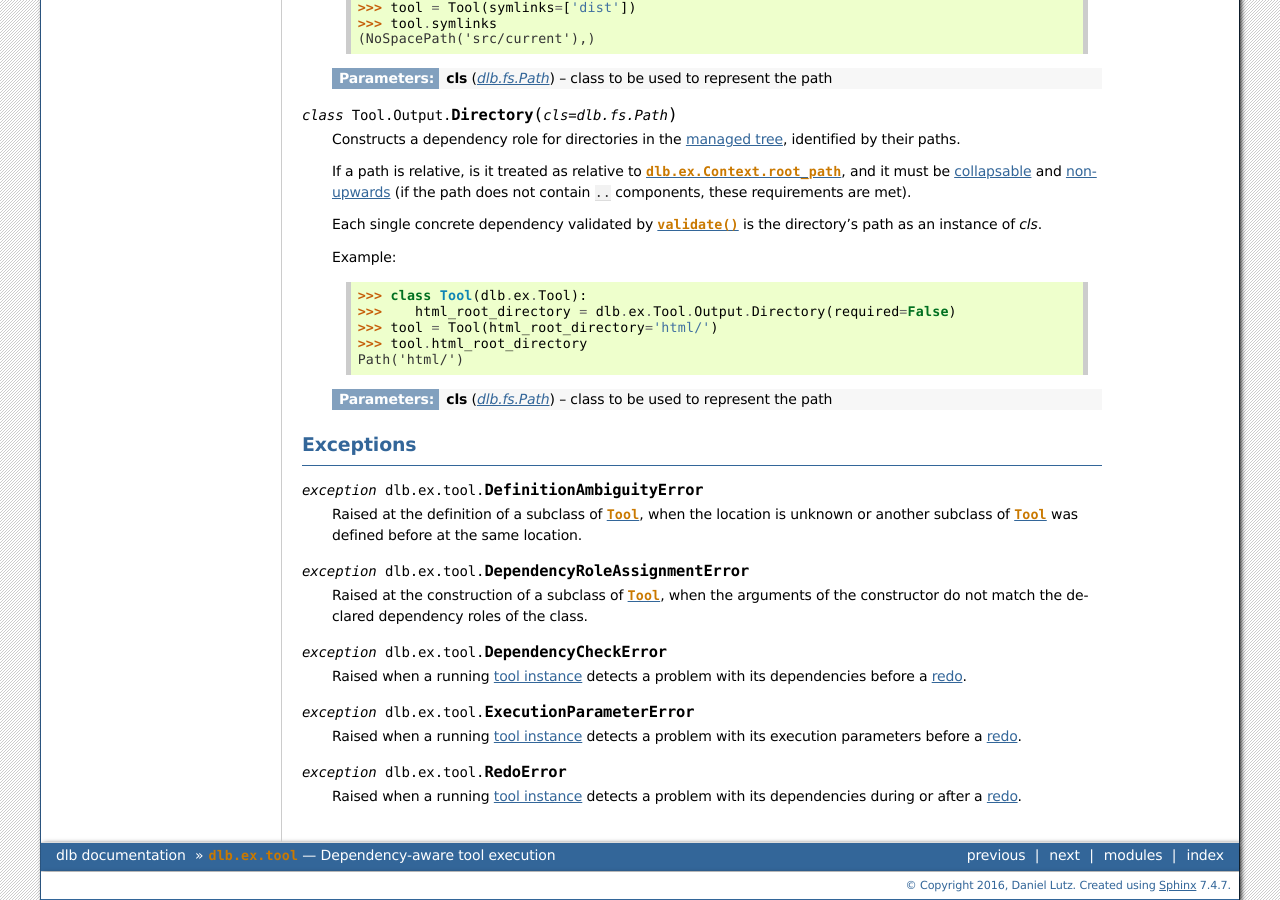
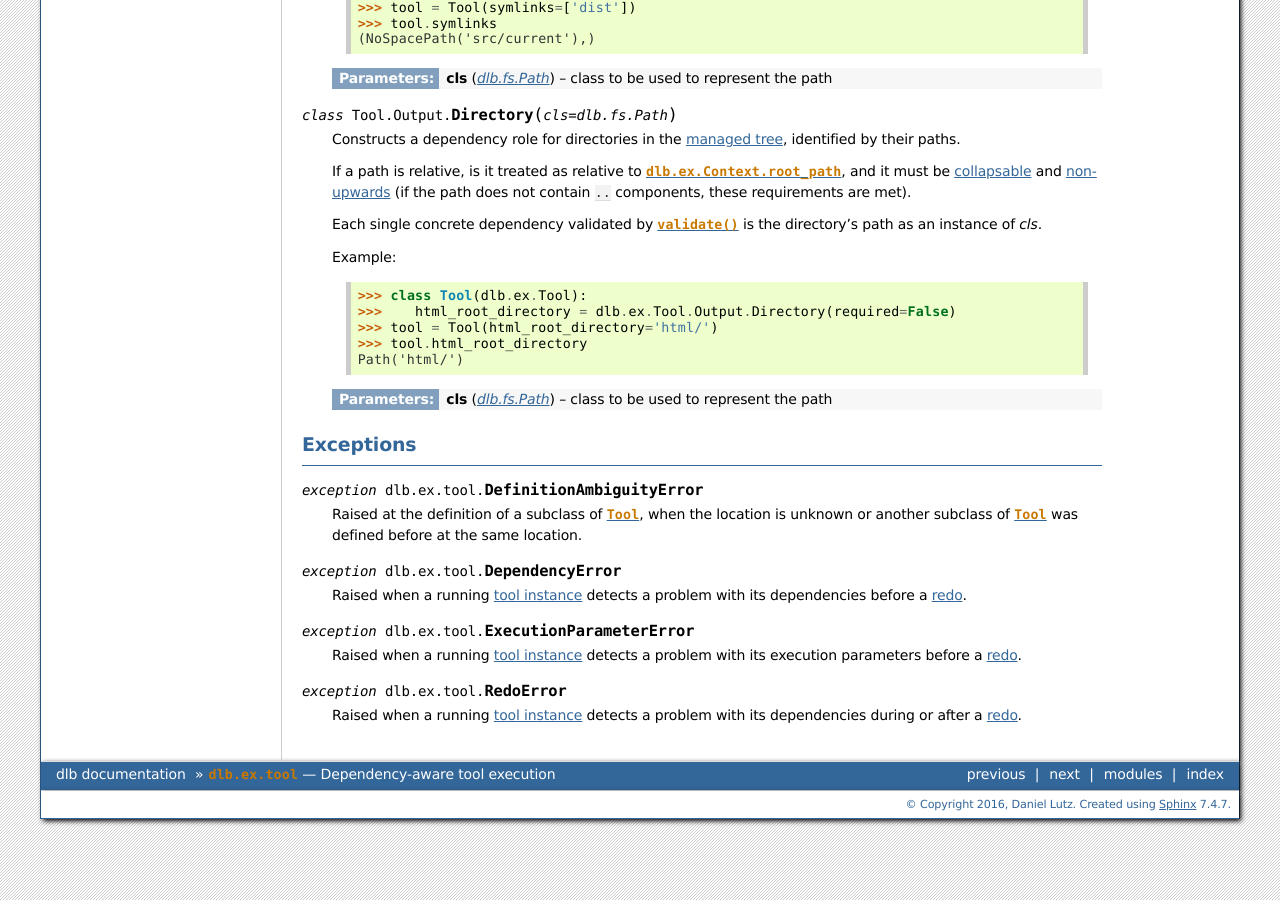
Before and after one commit to dlu-ch/dlb, a Sphinx documentation site: the page built from doc/ex_tool.rst, in a window 1280 px wide and 900 px high, scrolled down 9029 px. Built offline with Sphinx 7.4.7, drawn with Linux system fonts in a browser that asks for light colours; some of the changed text lies outside the part shown.

Commit message:
Replace dlb.ex.DependencyRoleAssignmentError and dlb.ex.DependencyCheckError by dlb.ex.DependencyError

```diff
--- a/doc/ex_tool.rst
+++ b/doc/ex_tool.rst
@@ -368,7 +368,7 @@ Concrete dependency role classes support the following methods and attributes:
 
    Each supported constructor argument is available as a property of the same name.
 
-   :raise DependencyRoleAssignmentError:
+   :raise DependencyError:
       if the arguments of the constructor do not match the declared dependency roles of the class
 
    .. method:: validate(value)
@@ -641,12 +641,7 @@ Exceptions
    Raised at the definition of a subclass of :class:`Tool`, when the location is unknown or another subclass of
    :class:`Tool` was defined before at the same location.
 
-.. exception:: DependencyRoleAssignmentError
-
-   Raised at the construction of a subclass of :class:`Tool`, when the arguments of the constructor do not
-   match the declared dependency roles of the class.
-
-.. exception:: DependencyCheckError
+.. exception:: DependencyError
 
    Raised when a running :term:`tool instance` detects a problem with its dependencies before a :term:`redo`.
 
```
Also changed, not shown: 5 other files.
